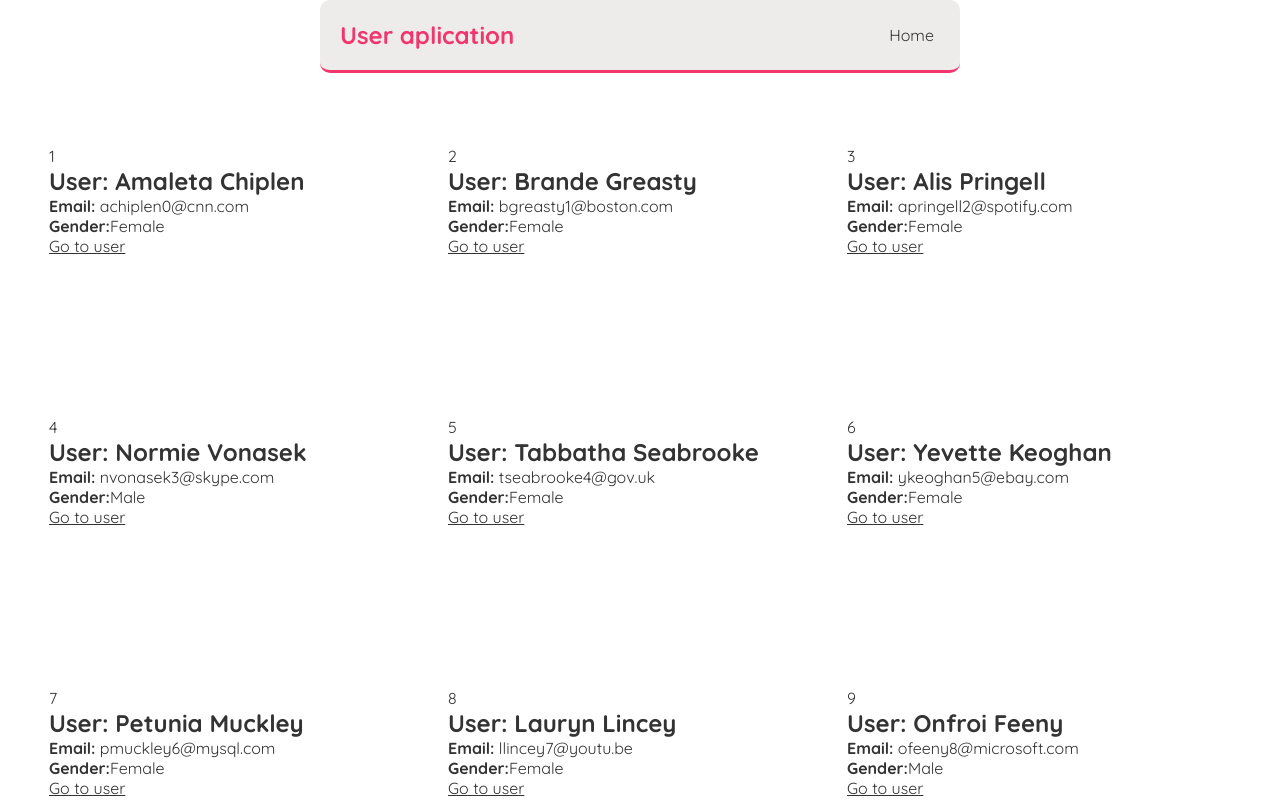
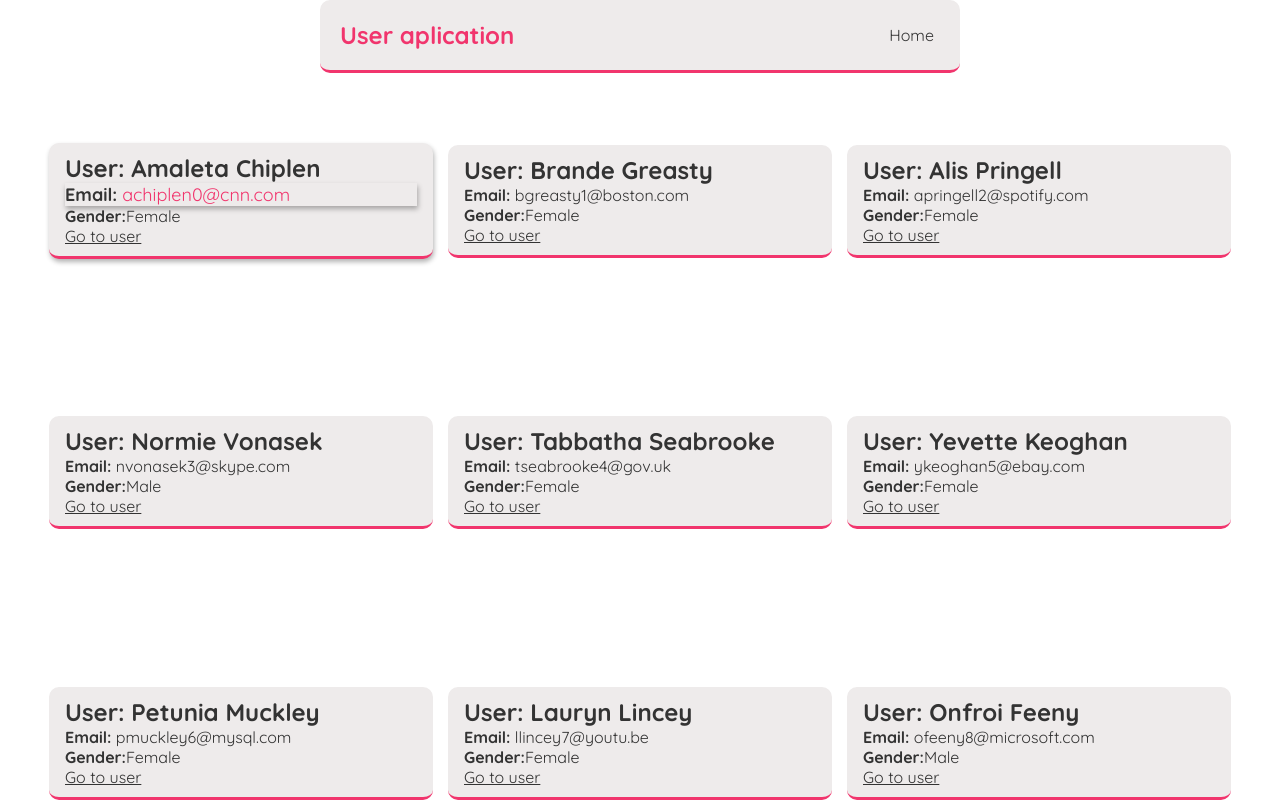
Before and after one commit to BranimirMaksimovic/UserApp1, a React (Create React App) app: page / in a window 1280 px wide. In both pictures the pointer is over the element 241 px from the left and 201 px from the top of the page. Shown: the top 800 px of the page. Built offline with nearby package versions, Linux system fonts and the light colour scheme.

Commit message:
css-update

```diff
--- a/src/components/UserTile.js
+++ b/src/components/UserTile.js
@@ -3,7 +3,6 @@ import { Link } from "react-router-dom";
 const UserTile = ({ id, first_name, last_name, email, gender }) => {
   return (
     <div className="user-list-preview">
-      {id}
       <h2>
         <strong>User:</strong> {first_name} {last_name}
       </h2>
--- a/src/index.css
+++ b/src/index.css
@@ -47,3 +47,23 @@
   align-items: center;
   gap: 15px;
 }
+.user-list-preview {
+  padding: 10px 16px;
+  margin: 20px 0;
+  background-color: rgb(238, 235, 235);
+  border-radius: 10px;
+  border-bottom: 3px solid #f1356d;
+}
+.user-list-preview:hover {
+  box-shadow: 1px 3px 5px rgba(0, 0, 0, 0.3);
+}
+.user-list-preview p:hover {
+  box-shadow: 1px 3px 5px rgba(0, 0, 0, 0.3);
+  color: #f1356d;
+  font-size: 18px;
+}
+.user-list-preview h2:hover {
+  box-shadow: 1px 3px 5px rgba(0, 0, 0, 0.3);
+  color: #f1356d;
+  font-size: 22px;
+}
```
